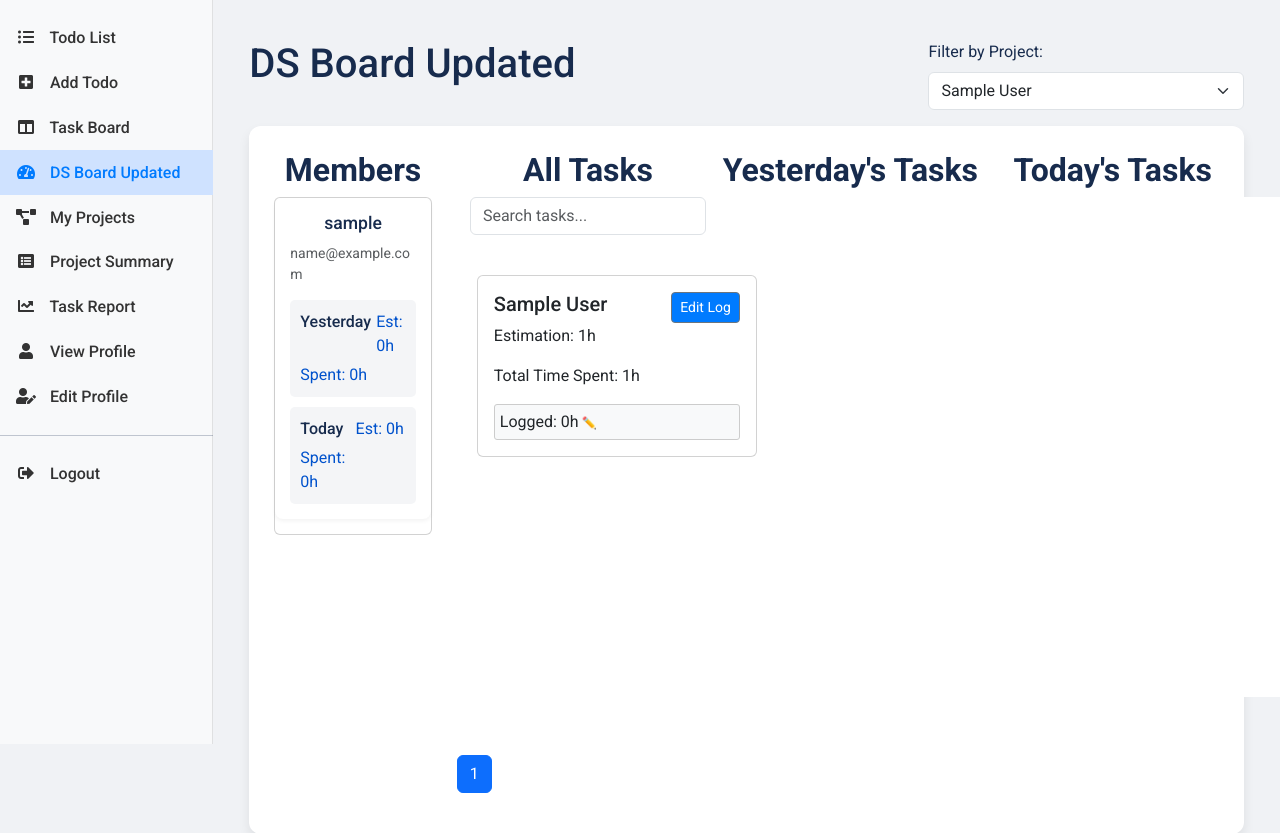
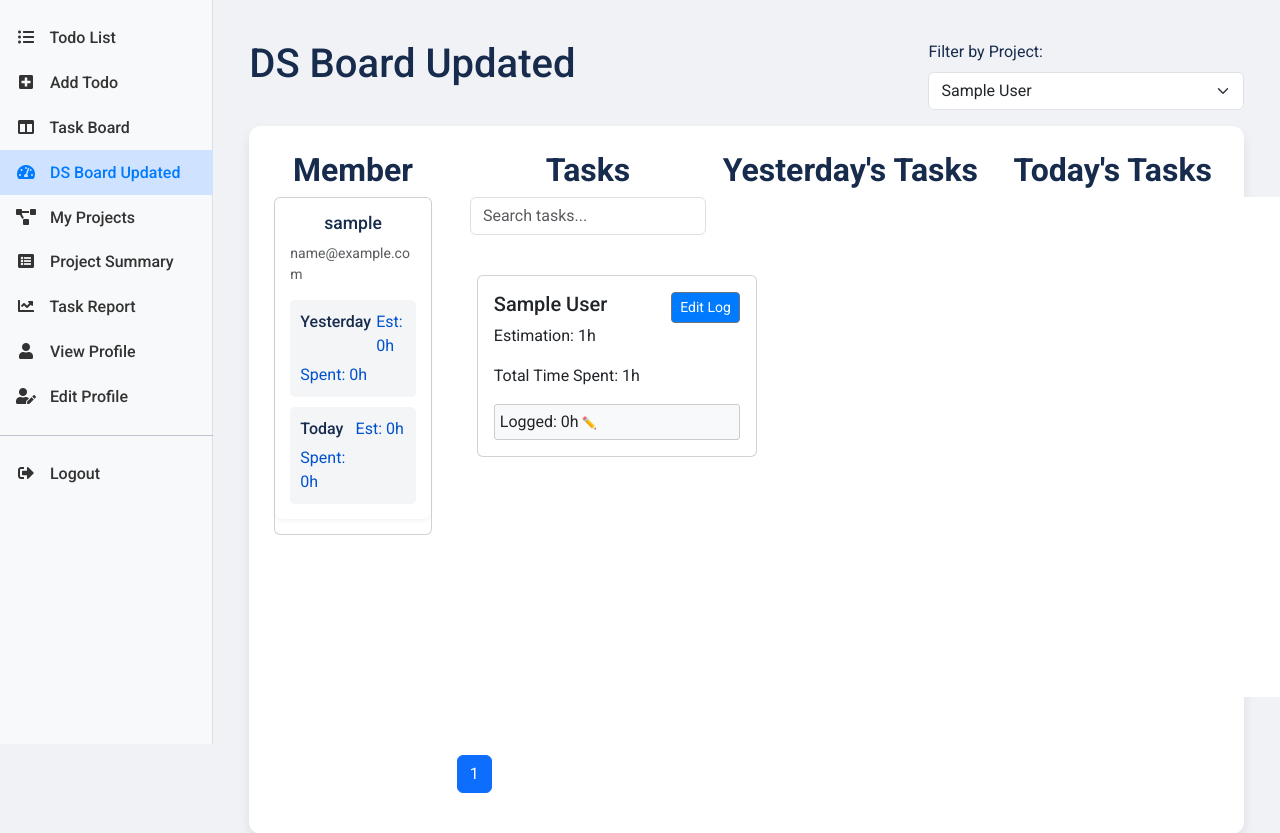
Before and after one commit to LisunKhan/django_Todo_App, a Django app: page /ds_board_updated/ in a window 1280 px wide. Shown: the part 56-889 px from the top of the page. Run offline with Django 4.2, Linux system fonts and the light colour scheme; a user stored in the database is signed in; tables that the repository leaves empty hold one stand-in row (values such as "Sample post"); data that the repository does not hold is empty; some libraries are stand-ins or nearby versions.

Commit message:
small changes

```diff
--- a/myproject/users/templates/users/ds_board_updated.html
+++ b/myproject/users/templates/users/ds_board_updated.html
@@ -18,7 +18,7 @@
 
     <div id="ds-board-container" class="d-flex flex-row">
         <div class="col-md-2 task-column-title-m">
-            <h2>Members</h2>
+            <h2>Member</h2>
             <div id="members-container">
                 <!-- Members will be rendered here -->
             </div>
@@ -26,7 +26,7 @@
         <div class="col-md-10">
             <div class="d-flex flex-row">
                 <div class="col-md-4 task-column-title-at">
-                    <h2>All Tasks</h2>
+                    <h2>Tasks</h2>
                     <div class="mb-3">
                         <input type="text" id="task-search-input" class="form-control" placeholder="Search tasks...">
                     </div>
```
